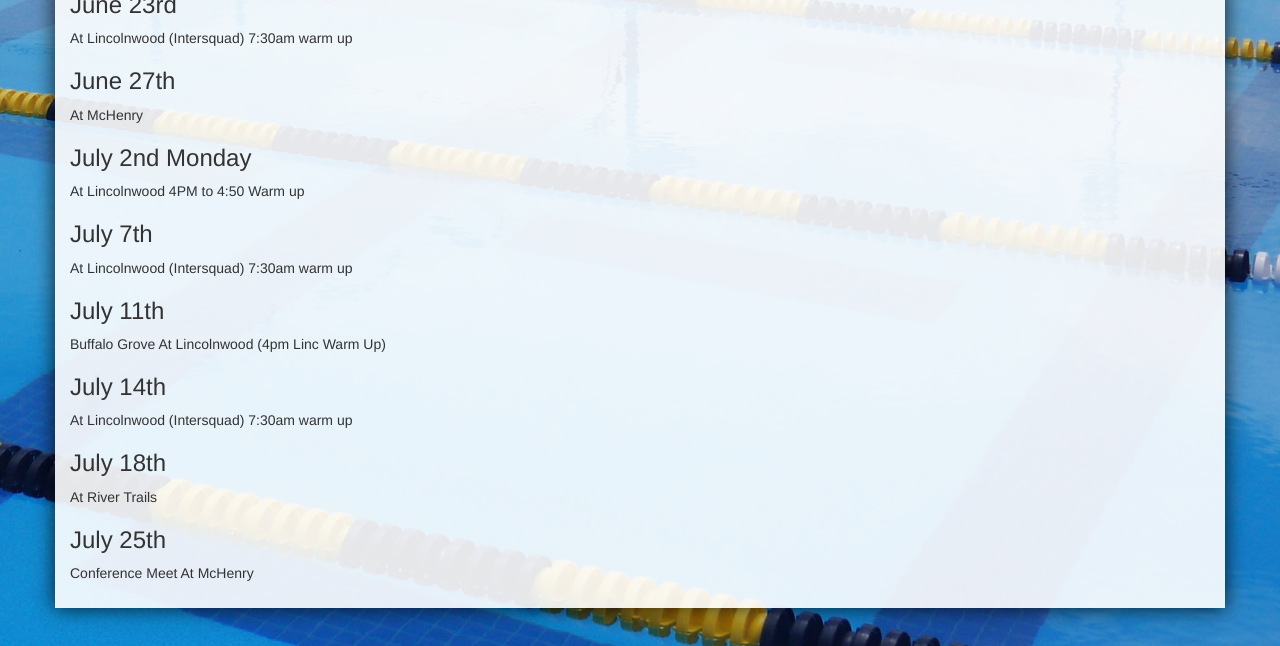
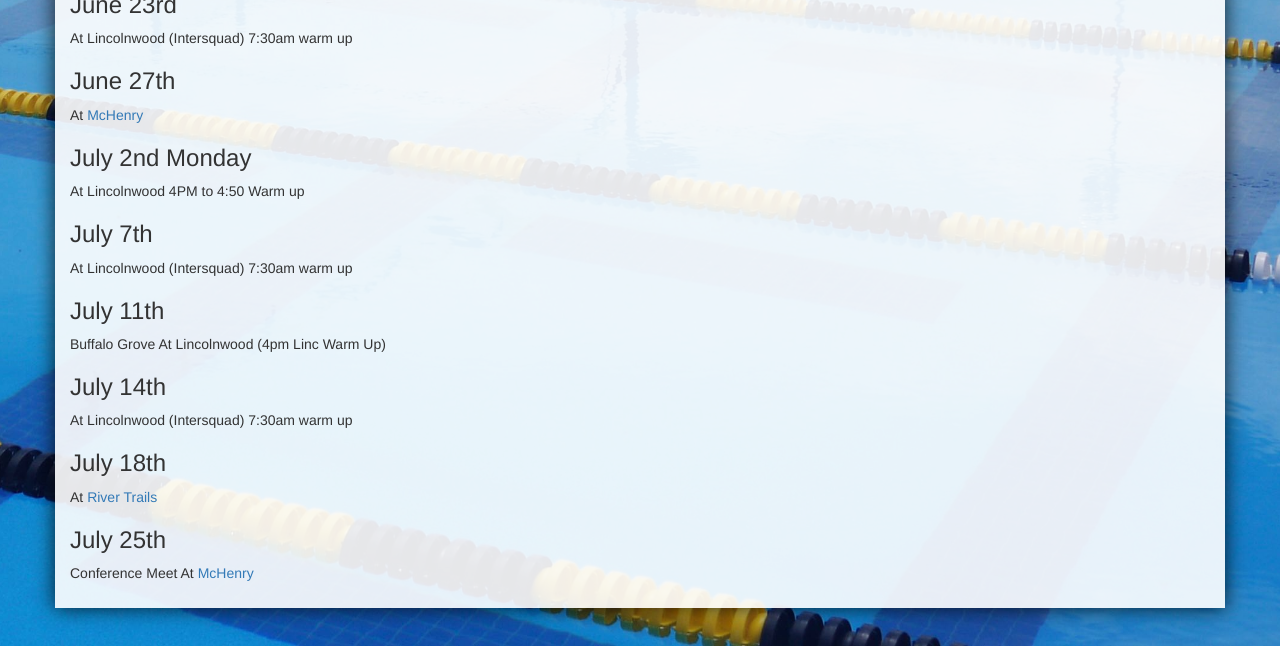
Before and after one commit to schickm/lwlightning.org, a Jekyll site: the page built from meet-schedule.md, in a window 1280 px wide. Shown: the part 254-900 px from the top of the page. Built offline with Jekyll 4.4.1, drawn with Linux system fonts in a browser that asks for light colours; nearby versions of some CDN libraries; comment, search, counter and statistics services are not loaded; part of the change alters nothing that is shown.

```diff
--- a/meet-schedule.md
+++ b/meet-schedule.md
@@ -28,7 +28,7 @@ Arlington Hgts at Lincolnwood (4pm Linc Warm Up)
 At Lincolnwood (Intersquad) 7:30am warm up
 
 ### June 27th
-At McHenry
+At [McHenry](/maps/merkel-aquatic-center/)
 
 ### July 2nd  Monday
 At Lincolnwood 4PM to 4:50 Warm up
@@ -43,7 +43,7 @@ Buffalo Grove At Lincolnwood (4pm Linc Warm Up)
 At Lincolnwood (Intersquad) 7:30am warm up
 
 ### July 18th
-At River Trails
+At [River Trails](/maps/woodland-trails/)
 
 ### July 25th
-Conference Meet At McHenry
+Conference Meet At [McHenry](/maps/merkel-aquatic-center/)
```
